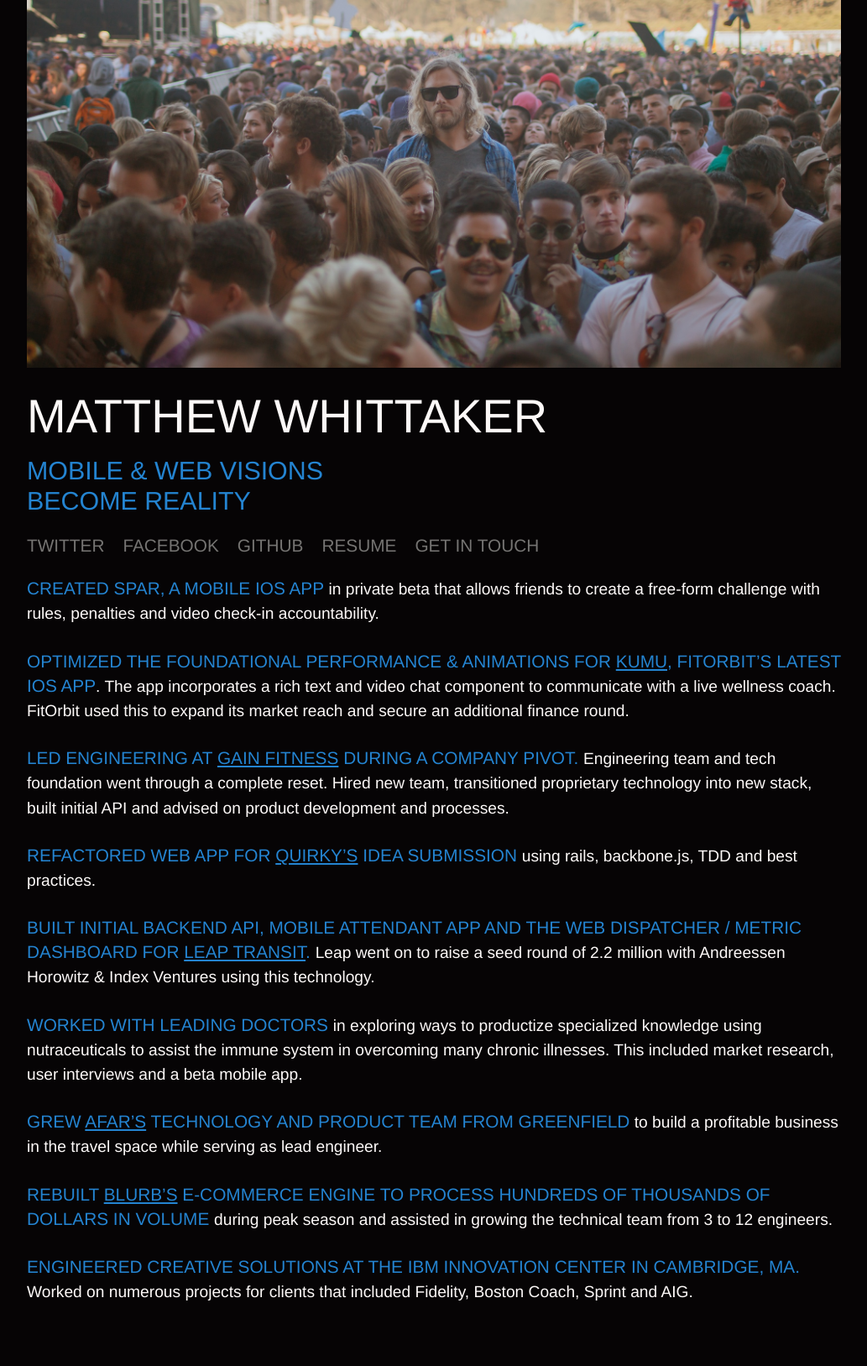
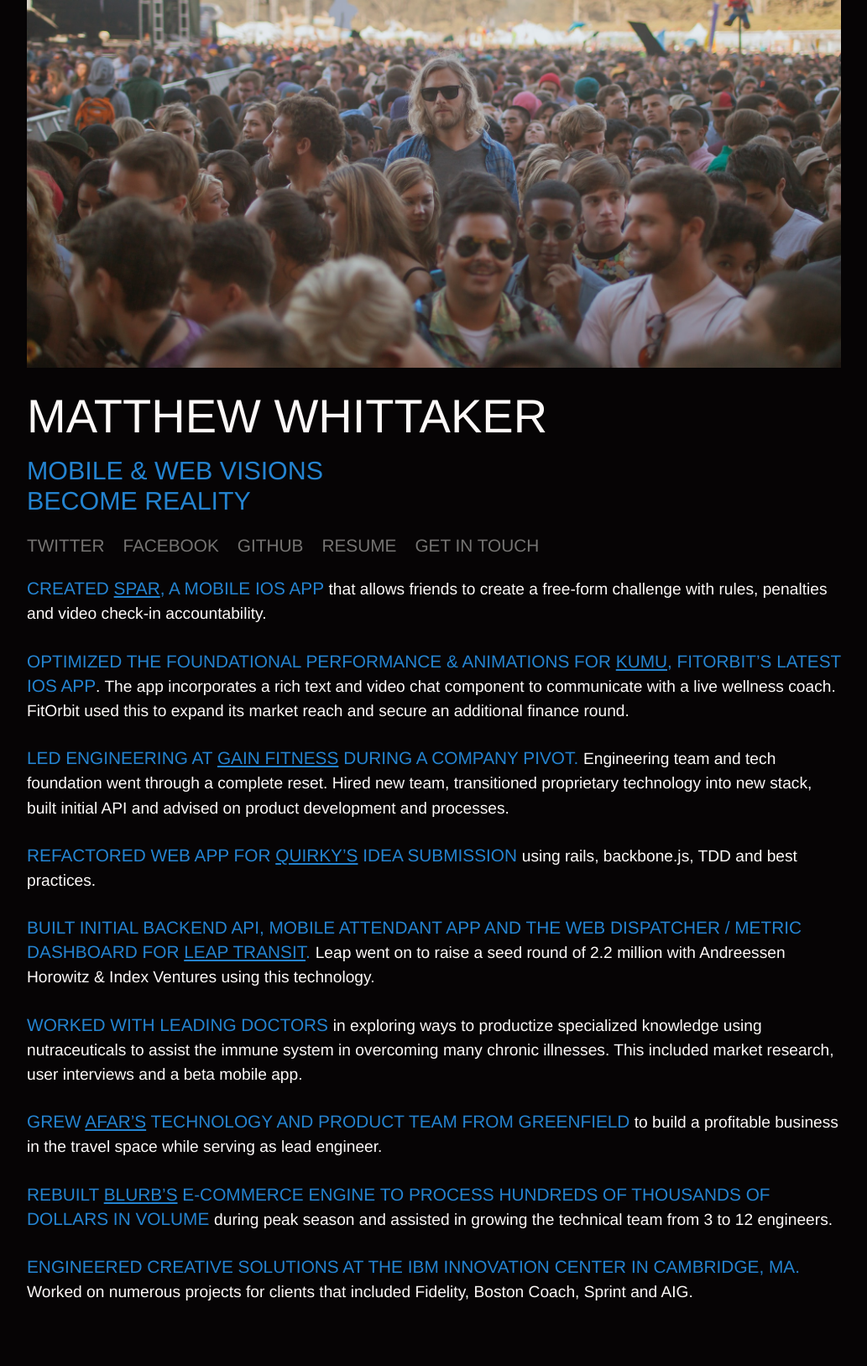
Before and after one commit to mwhitt/mwhittaker.com, a Jekyll site: the page built from index.html, in a window 1280 px wide. Shown: the whole page at 84% size, without its empty margins (123-1156 px from the left). Built offline with Jekyll 4.4.1, drawn with Linux system fonts in a browser that asks for light colours.

Commit message:
update links

```diff
--- a/index.html
+++ b/index.html
@@ -34,7 +34,7 @@
 
 <div class="row">
   <div class="large-12 columns experience">
-    <h3>Created SPAR, a mobile iOS app <small>in private beta that allows friends to create a free-form challenge with rules, penalties and video check-in accountability.</small></h3>
+    <h3>Created <a href="https://getspar.com/" target="_blank">SPAR</a>, a mobile iOS app <small>that allows friends to create a free-form challenge with rules, penalties and video check-in accountability.</small></h3>
   </div>
 </div>
 
```
Also changed, not shown: Gemfile.lock, img/standing-above-crowd.jpg, 1 other file.
